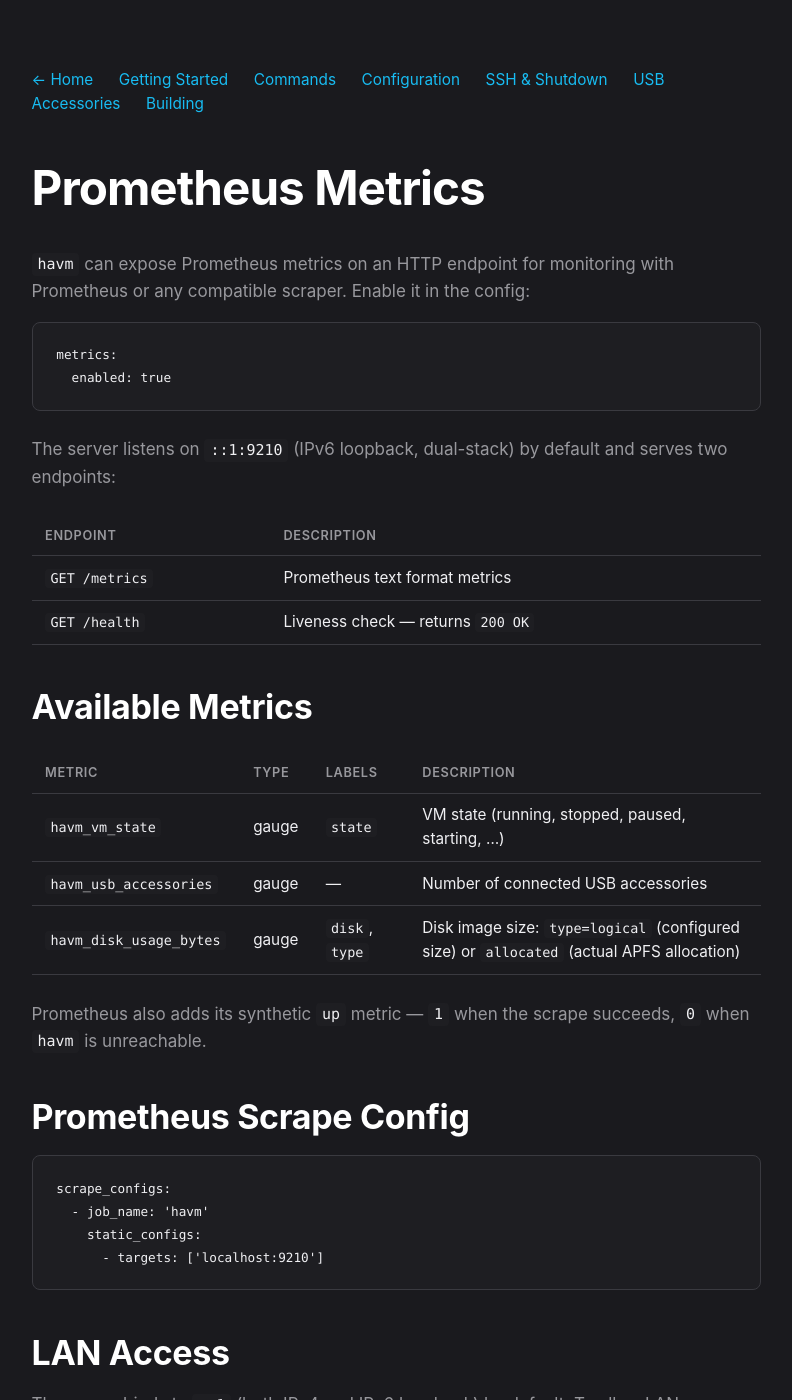
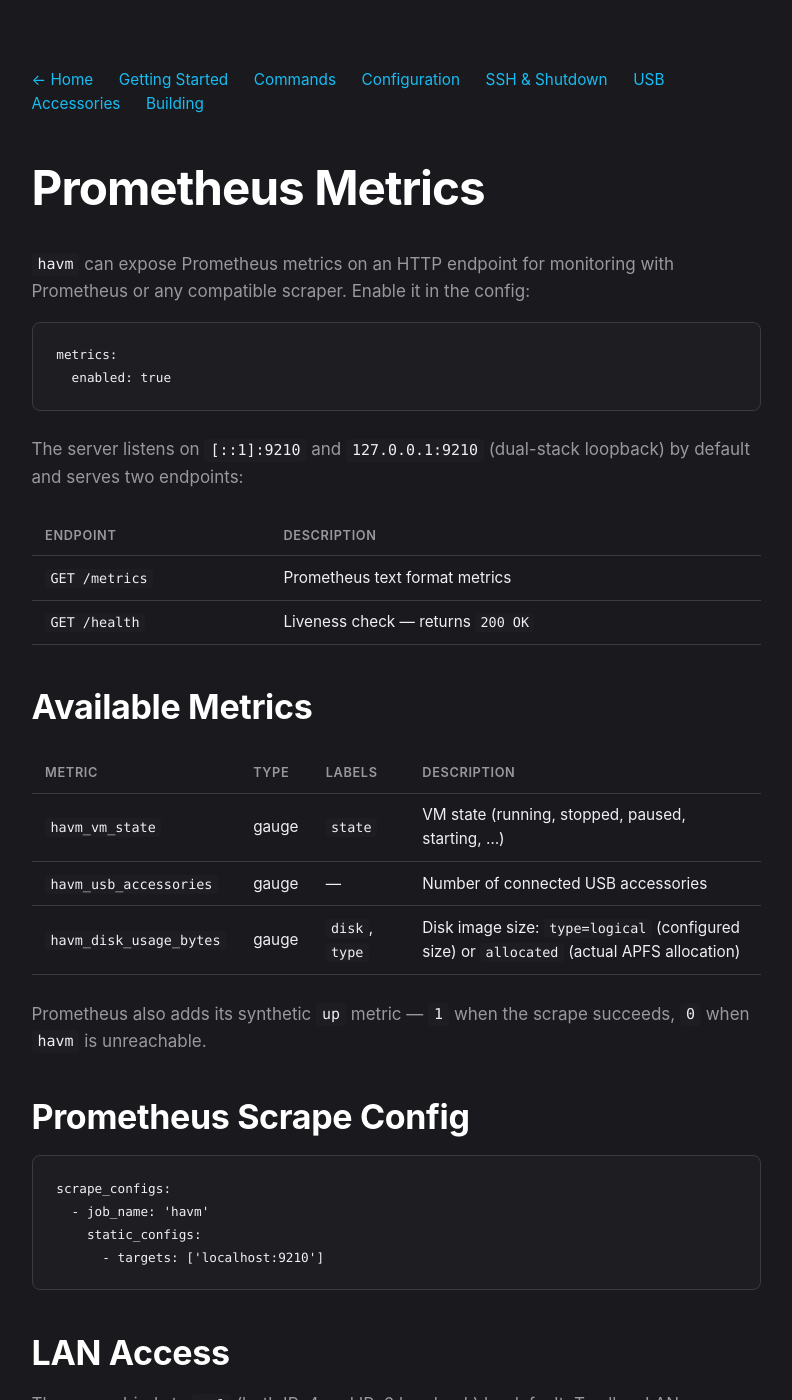
Before and after one commit to IngmarStein/havm, a Jekyll site: the page built from docs/metrics.md, in a window 1280 px wide and 1400 px high. Shown: the whole window, without its empty margins (244-1036 px from the left). Built offline with Jekyll 4.4.1, drawn with Linux system fonts in a browser that asks for light colours.

Commit message:
metrics: extend dual-stack to :: wildcard, use [::1]:9210 bracket notation in docs
When the host is :: (all interfaces), also bind 0.0.0.0 since Network.framework
sets IPV6_V6ONLY. Updated all docs: :: replaces 0.0.0.0 as the recommended
wildcard, IPv6 URLs use bracket notation ([::1]:9210).

````diff
--- a/docs/metrics.md
+++ b/docs/metrics.md
@@ -25,7 +25,7 @@
   enabled: true
 ```
 
-The server listens on `::1:9210` (IPv6 loopback, dual-stack) by default and serves two endpoints:
+The server listens on `[::1]:9210` and `127.0.0.1:9210` (dual-stack loopback) by default and serves two endpoints:
 
 | Endpoint | Description |
 |----------|-------------|
````
Also changed, not shown: other parts of docs/metrics.md (+1 -1 lines), docs/configuration.md (+1 -1 lines), README.md, 1 other file.
